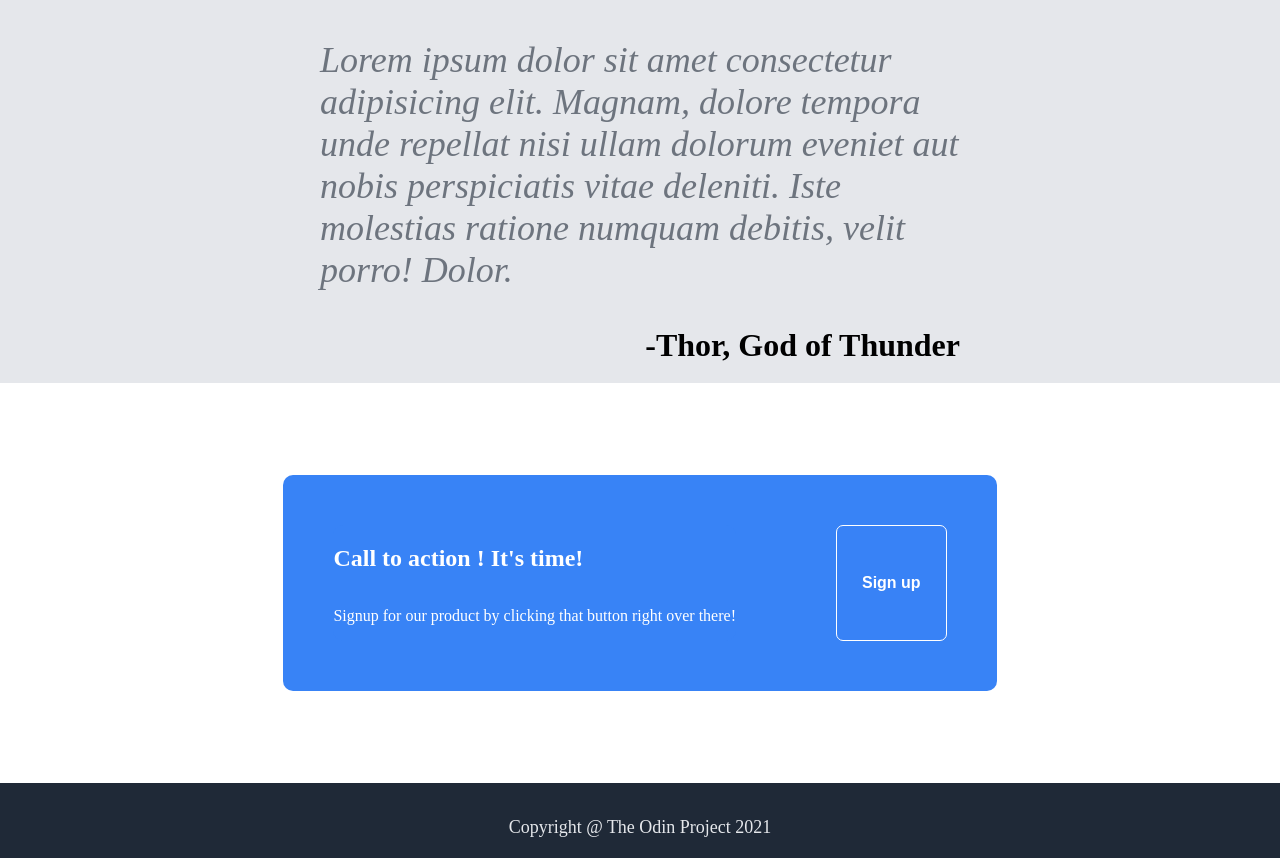
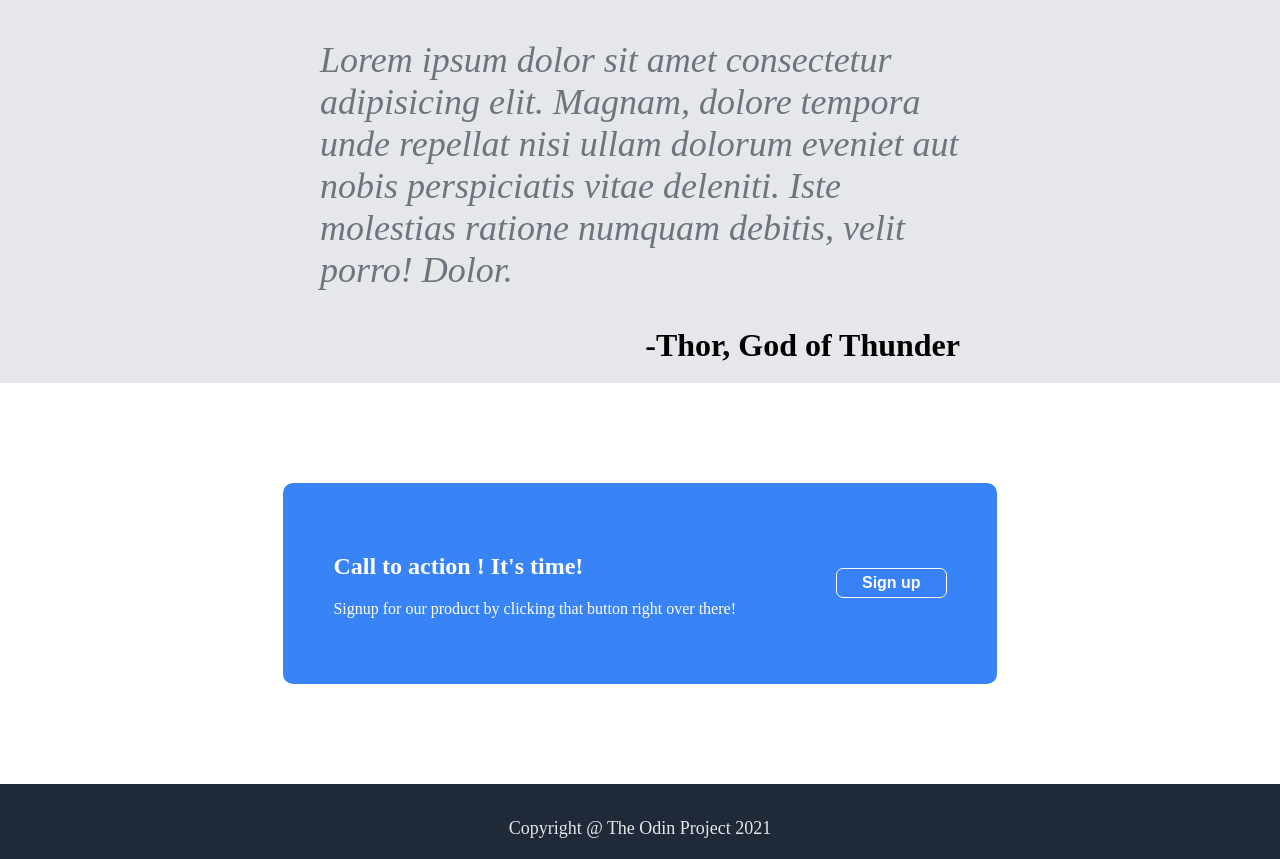
Before and after one commit to samizak/Odin-Landing-Page, a plain HTML site: page index.html in a window 1280 px wide. Shown: the part 1099-1958 px from the top of the page. Drawn offline with Linux system fonts and the light colour scheme.

Commit message:
improved blue box

```diff
--- a/index.html
+++ b/index.html
@@ -71,7 +71,7 @@
     </div>
     <!-- signup button div -->
     <div class="blue-div">
-      <div>
+        <div class="inner-blue-div">
             <div class="signup-div">
                 <h2>Call to action ! It's time!</h2>
                 <p>Signup for our product by clicking that button right over there!</p>
--- a/style.css
+++ b/style.css
@@ -31,11 +31,6 @@ footer span {
 
 /* blue div */
 
-.blue-div div {
-  background-color: #3883f6;
-  border-radius: 10px;
-}
-
 .blue-div div h2 {
   color: white;
   font-size: 24px;
@@ -47,20 +42,23 @@ footer span {
 
 /* blue div */
 .blue-div {
-  width: 70%;
-  height: 400px;
-  margin: auto;
+  width: 100%;
+  height: fit-content;
+  display: flex;
+  justify-content: center;
+}
+
+.inner-blue-div {
+  width: fit-content;
+  height: fit-content;
+  background-color: #3883f6;
+  border-radius: 10px;
   display: flex;
   align-items: center;
   justify-content: center;
+  margin: 100px;
 }
-.blue-div div {
-  display: flex;
-}
-.blue-div div .signup-div {
-  display: flex;
-  flex-direction: column;
-}
+
 .blue-div div div {
   margin: 50px;
 }
```
Lines whose indentation alone changed are shown as unchanged.
